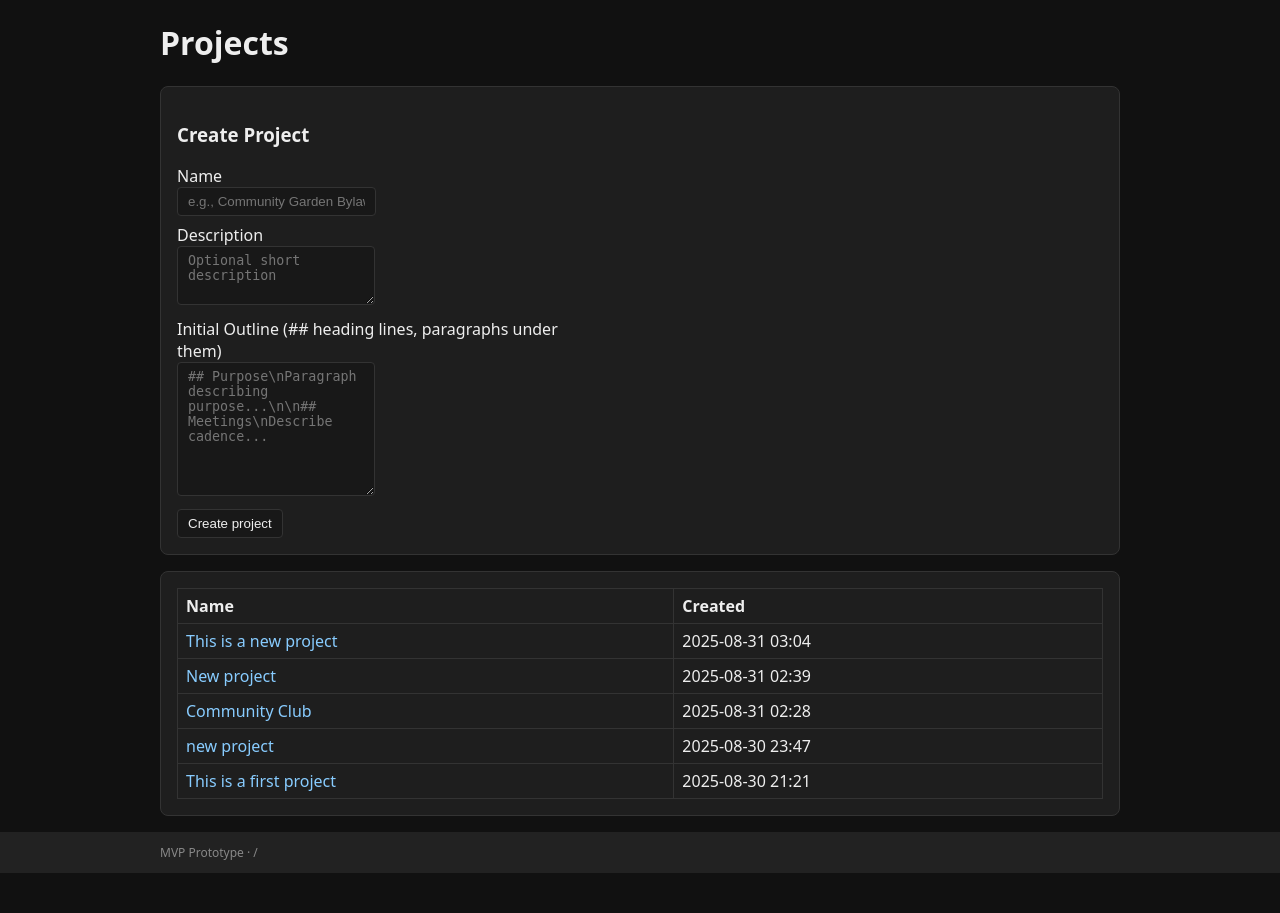
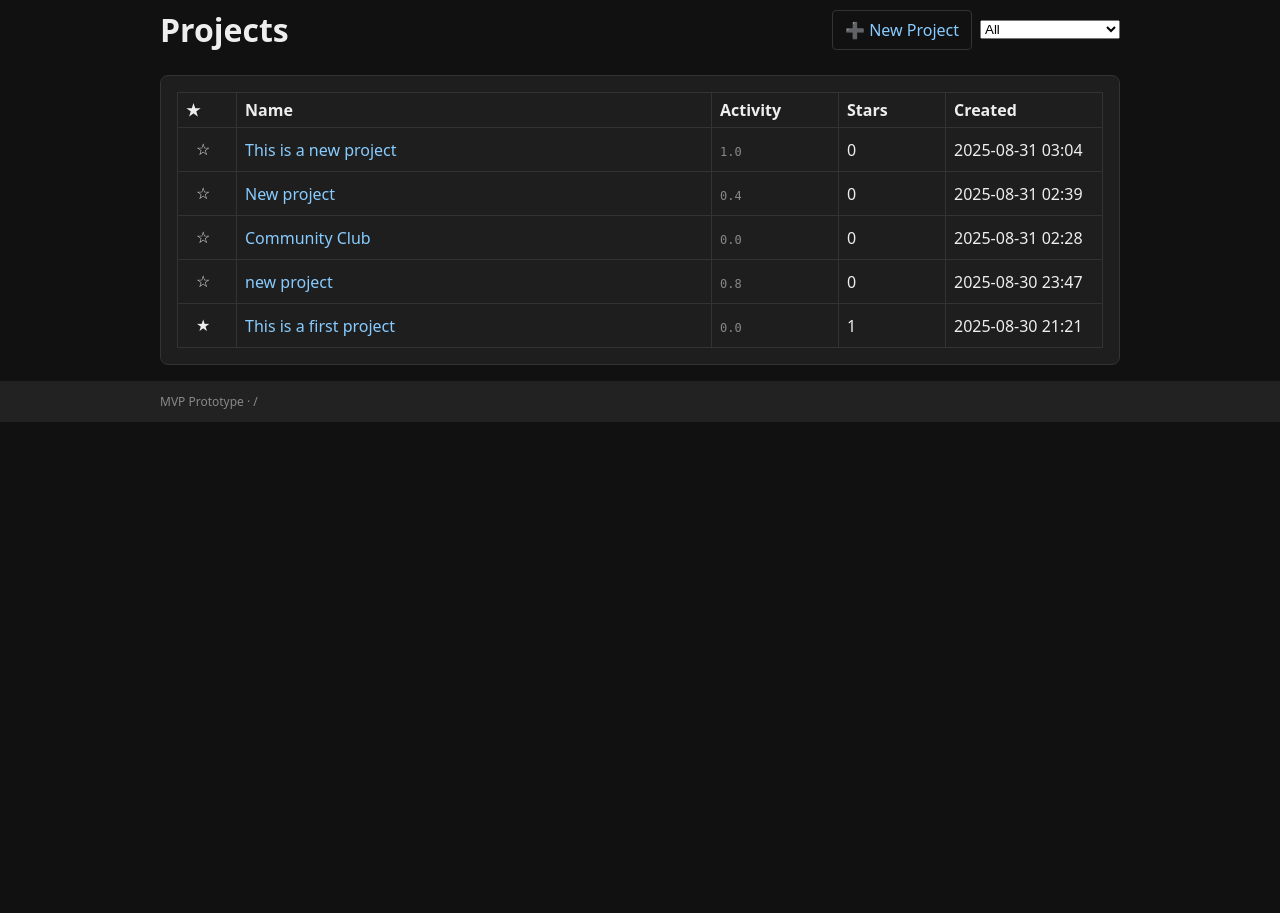
Before and after one commit to juanp1386/groupmindhub_, a Django app: page / in a window 1280 px wide. Shown: the part 46-959 px from the top of the page. After the commit the page ends 468 px from the top, so only its background shows below. Run offline with Django 5.2, Linux system fonts and the light colour scheme; a user stored in the database is signed in; data comes from the database, SQL or seed files in the repository; tables that the repository leaves empty hold one stand-in row (values such as "Sample post").

Commit message:
feat(web): home redesign + project_new with section builder + starring toggle endpoint

```diff
--- a/groupmindhub/apps/web/views.py
+++ b/groupmindhub/apps/web/views.py
@@ -4,18 +4,54 @@ from django.contrib.auth import authenticate, login, logout
 from django.shortcuts import render, redirect, get_object_or_404
 import json
 from django.utils import timezone
-from groupmindhub.apps.core.models import Project, Entry, Patch, Vote, Block
+from groupmindhub.apps.core.models import Project, Entry, Patch, Vote, Block, Section, ProjectStar
 from django.http import HttpResponse
 from pathlib import Path
 
 
 def index(request):
-    if request.method == "POST" and request.POST.get("action") == "create_project":
-        name = request.POST.get("name", "").strip()
-        desc = request.POST.get("description", "").strip()
-        initial_outline = request.POST.get('initial_outline', '').strip()
+    """Home page listing projects with stars + activity; creation moved to /projects/new/."""
+    from django.db.models import Count
+    from django.utils import timezone
+    now = timezone.now()
+    day_ago = now - timezone.timedelta(days=1)
+    week_ago = now - timezone.timedelta(days=7)
+    # Prefetch related counts cheaply
+    projects = list(Project.objects.all().order_by('-created_at'))
+    user_star_ids = set()
+    if request.user.is_authenticated:
+        user_star_ids = set(ProjectStar.objects.filter(user=request.user, project__in=projects).values_list('project_id', flat=True))
+    # Build activity (simple heuristic for now): recent_patch_weight = patches<24h *1 + patches<7d *0.2
+    patch_qs = Patch.objects.filter(project__in=projects)
+    recent_counts = {
+        'day': dict(patch_qs.filter(created_at__gte=day_ago).values_list('project_id').annotate(c=Count('id'))),
+        'week': dict(patch_qs.filter(created_at__gte=week_ago).values_list('project_id').annotate(c=Count('id'))),
+    }
+    star_counts = dict(ProjectStar.objects.filter(project__in=projects).values_list('project_id').annotate(c=Count('id')))
+    rows = []
+    for p in projects:
+        day_c = recent_counts['day'].get(p.id, 0)
+        week_c = recent_counts['week'].get(p.id, 0)
+        activity = day_c + week_c * 0.2
+        rows.append({
+            'id': p.id,
+            'name': p.name,
+            'created_at': p.created_at,
+            'stars': star_counts.get(p.id, 0),
+            'starred': p.id in user_star_ids,
+            'activity': activity,
+        })
+    # Sort by created_at already; activity can be used client-side for filtering later.
+    return render(request, 'index.html', { 'projects': rows })
+
+
+def project_new(request):
+    """Project creation with section builder (heading + body)."""
+    if request.method == 'POST':
+        name = request.POST.get('name','').strip()
+        desc = request.POST.get('description','').strip()
+        sections_json = request.POST.get('sections_json','').strip()
         sim_user = request.POST.get('sim_user')
-        # If not authenticated but sim_user provided, auto-create/login that user
         if not request.user.is_authenticated and sim_user:
             from django.contrib.auth import get_user_model
             from django.contrib.auth import login as auth_login
@@ -24,44 +60,54 @@ def index(request):
             auth_login(request, user)
         if name:
             project = Project.objects.create(name=name, description=desc)
-            # Create single canonical entry immediately
             entry = Entry.objects.create(project=project, title='Trunk', author=request.user, status='published')
-            # Parse outline: expect lines starting with ## (heading) or plain paragraph lines; blank line separates sections.
-            blocks = []
+            # Parse sections JSON
+            try:
+                sections = json.loads(sections_json) if sections_json else []
+            except Exception:
+                sections = []
             pos = 0
-            pending_para = []
-            def flush_para():
-                nonlocal pending_para, pos
-                if pending_para:
-                    text = ' '.join(pending_para).strip()
-                    if text:
-                        pos += 1
-                        Block.objects.create(entry=entry, stable_id=f"p_{pos}", type='p', text=text, parent_stable_id=current_heading)
-                    pending_para = []
-            current_heading = None
-            for line in initial_outline.splitlines():
-                line = line.rstrip()
-                if not line:
-                    flush_para(); continue
-                # Accept lines starting with either '##' or a single '#'
-                if line.startswith('##') or (line.startswith('#') and not line.startswith('###')):
-                    flush_para()
+            for idx, s in enumerate(sections, start=1):
+                heading = (s.get('heading') or '').strip()
+                body = (s.get('body') or '').strip()
+                if not heading and not body:
+                    continue
+                stable_id = f's{idx}'
+                pos += 1
+                Section.objects.create(entry=entry, stable_id=stable_id, heading=heading or f'Section {idx}', body=body, position=pos)
+                # Create equivalent Blocks for current entry_detail consumption
+                Block.objects.create(entry=entry, stable_id=f'h_{stable_id}', type='h2', text=heading or f'Section {idx}', parent_stable_id=None, position=pos)
+                if body:
                     pos += 1
-                    text = line.lstrip('#').strip()
-                    hid = f"h_{pos}"
-                    Block.objects.create(entry=entry, stable_id=hid, type='h2', text=text, parent_stable_id=None, position=pos)
-                    current_heading = hid
-                else:
-                    pending_para.append(line)
-            flush_para()
-            # Ensure positions assigned for any paragraphs created (they defaulted)
-            for b in entry.blocks.filter(position=0):
-                pos += 1
-                b.position = pos
-                b.save(update_fields=['position'])
-            return redirect("project_detail", project_id=project.id)
-    projects = Project.objects.all().order_by("-created_at")
-    return render(request, "index.html", {"projects": projects})
+                    Block.objects.create(entry=entry, stable_id=f'p_{stable_id}', type='p', text=body, parent_stable_id=f'h_{stable_id}', position=pos)
+            return redirect('project_detail', project_id=project.id)
+    return render(request, 'project_new.html')
+
+
+from django.views.decorators.http import require_POST
+from django.http import JsonResponse
+
+@require_POST
+def project_star_toggle(request, project_id: int):
+    sim_user = request.POST.get('sim_user') or request.GET.get('sim_user')
+    if not request.user.is_authenticated and sim_user:
+        from django.contrib.auth import get_user_model
+        from django.contrib.auth import login as auth_login
+        U = get_user_model()
+        user, _ = U.objects.get_or_create(username=sim_user)
+        auth_login(request, user)
+    if not request.user.is_authenticated:
+        return JsonResponse({'error': 'auth required'}, status=401)
+    project = get_object_or_404(Project, id=project_id)
+    star, created = ProjectStar.objects.get_or_create(project=project, user=request.user)
+    if not created:
+        # Toggle off
+        star.delete()
+        starred = False
+    else:
+        starred = True
+    count = ProjectStar.objects.filter(project=project).count()
+    return JsonResponse({'project_id': project.id, 'starred': starred, 'stars': count})
 
 
 def project_detail(request, project_id: int):
--- a/groupmindhub/urls.py
+++ b/groupmindhub/urls.py
@@ -2,7 +2,8 @@ from django.contrib import admin
 from django.urls import path
 from groupmindhub.apps.web.views import (
     index, project_detail, entry_detail, patch_detail,
-    login_view, logout_view, prototype_view, app_view, clone_view
+    login_view, logout_view, prototype_view, app_view, clone_view,
+    project_new, project_star_toggle
 )
 from groupmindhub.apps.core.api import (
     api_project_entry, api_project_patches_list, api_project_patches_create,
@@ -13,6 +14,7 @@ urlpatterns = [
     path('admin/', admin.site.urls),
     path('', index, name='index'),
     path('projects/<int:project_id>/', project_detail, name='project_detail'),
+    path('projects/new/', project_new, name='project_new'),
     path('entries/<int:entry_id>/', entry_detail, name='entry_detail'),
     path('patches/<int:patch_id>/', patch_detail, name='patch_detail'),
     path('login/', login_view, name='login'),
@@ -27,4 +29,5 @@ urlpatterns = [
     path('api/projects/<int:project_id>/patches/create', api_project_patches_create, name='api_project_patches_create'),
     path('api/patches/<int:patch_id>/votes', api_patch_vote, name='api_patch_vote'),
     path('api/patches/<int:patch_id>/merge', api_patch_merge, name='api_patch_merge'),
+    path('api/projects/<int:project_id>/star-toggle', project_star_toggle, name='project_star_toggle'),
 ]
--- a/templates/index.html
+++ b/templates/index.html
@@ -1,36 +1,46 @@
 {% extends 'base.html' %}
 {% block content %}
-<h1>Projects</h1>
-{% if user.is_authenticated %}
-<div class="card">
-  <h3>Create Project</h3>
-  <form method="post" style="display:flex;flex-direction:column;gap:8px;max-width:420px;">{% csrf_token %}
-    <input type="hidden" name="action" value="create_project" />
-    <input type="hidden" name="sim_user" id="formSimUserHidden" />
-    <label>Name<br><input name="name" required placeholder="e.g., Community Garden Bylaws"></label>
-    <label>Description<br><textarea name="description" rows="3" placeholder="Optional short description"></textarea></label>
-    <label>Initial Outline (## heading lines, paragraphs under them)<br>
-      <textarea name="initial_outline" rows="8" placeholder="## Purpose\nParagraph describing purpose...\n\n## Meetings\nDescribe cadence..."></textarea>
-    </label>
-  <div><button>Create project</button></div>
-  </form>
+<div style="display:flex;align-items:center;justify-content:space-between;gap:16px;flex-wrap:wrap;">
+  <h1 style="margin:8px 0;">Projects</h1>
+  <div style="display:flex;gap:8px;align-items:center;">
+    <a href="/projects/new/" class="btn" style="padding:8px 12px;border:1px solid #333;border-radius:4px;">➕ New Project</a>
+    <select id="projFilter" style="min-width:140px;">
+      <option value="all">All</option>
+      <option value="starred">Starred</option>
+      <option value="active">Active</option>
+    </select>
   </div>
-{% else %}
-<p><a href="/login/?next=/">Login to create a project</a></p>
-{% endif %}
+</div>
 <div class="card">
   {% if projects %}
-    <table>
-  <tr><th>Name</th><th>Created</th></tr>
+  <table id="projectsTable">
+    <thead>
+      <tr>
+        <th style="width:42px;">★</th>
+        <th>Name</th>
+        <th style="width:110px;">Activity</th>
+        <th style="width:90px;">Stars</th>
+        <th style="width:140px;">Created</th>
+      </tr>
+    </thead>
+    <tbody>
       {% for p in projects %}
-        <tr>
+      <tr data-project-id="{{ p.id }}" data-activity="{{ p.activity }}" data-starred="{{ p.starred|yesno:'1,0' }}">
+        <td>
+          <button class="starBtn" data-starred="{{ p.starred|yesno:'1,0' }}" aria-label="Star project" style="background:none;border:none;font-size:16px;cursor:pointer;">
+            {% if p.starred %}★{% else %}☆{% endif %}
+          </button>
+        </td>
         <td><a href="/projects/{{ p.id }}/">{{ p.name }}</a></td>
+        <td><span class="muted" style="font-family:monospace;">{{ p.activity|floatformat:1 }}</span></td>
+        <td><span class="starCount">{{ p.stars }}</span></td>
         <td>{{ p.created_at|date:'Y-m-d H:i' }}</td>
       </tr>
       {% endfor %}
+    </tbody>
   </table>
   {% else %}
-    <p>No projects yet.</p>
+  <p>No projects yet. <a href="/projects/new/">Create one</a>.</p>
   {% endif %}
 </div>
 {% endblock %}
@@ -38,11 +48,41 @@
 <script>
 (function(){
   const key='gmh_sim_user';
-    const cur=localStorage.getItem(key)||'';
-    const hid=document.getElementById('formSimUserHidden');
-    if(hid) hid.value=cur;
-    // When user changes global select reflect here
-    const sel=document.getElementById('simUserSelect');
-    if(sel){sel.addEventListener('change',()=>{const v=sel.value;const h=document.getElementById('formSimUserHidden');if(h)h.value=v;});}
+  const sim=localStorage.getItem(key)||'';
+  const filterSel=document.getElementById('projFilter');
+  const rows=[...document.querySelectorAll('#projectsTable tbody tr')];
+  function applyFilter(){
+    const f=filterSel.value;
+    rows.forEach(r=>{
+      const starred=r.getAttribute('data-starred')==='1';
+      const activity=parseFloat(r.getAttribute('data-activity'))||0;
+      let show=true;
+      if(f==='starred' && !starred) show=false;
+      if(f==='active' && activity<=0) show=false;
+      r.style.display=show?'':'none';
+    });
+  }
+  filterSel && filterSel.addEventListener('change', applyFilter);
+  applyFilter();
+  // Star toggling
+  document.querySelectorAll('.starBtn').forEach(btn=>{
+    btn.addEventListener('click', async (e)=>{
+      e.preventDefault();
+      const tr=btn.closest('tr');
+      const pid=tr.getAttribute('data-project-id');
+      const formData=new FormData();
+      formData.append('sim_user', sim);
+      try{
+        const res=await fetch(`/api/projects/${pid}/star-toggle`, {method:'POST', body:formData});
+        if(!res.ok) return;
+        const data=await res.json();
+        btn.dataset.starred=data.starred? '1':'0';
+        tr.setAttribute('data-starred', data.starred? '1':'0');
+        btn.textContent=data.starred? '★':'☆';
+        tr.querySelector('.starCount').textContent=data.stars;
+        applyFilter();
+      }catch(err){console.error(err);}
+    });
+  });
 })();
 </script>
```
Also changed, not shown: templates/project_new.html (added, +79 -0 lines). Lines whose indentation alone changed are shown as unchanged.
